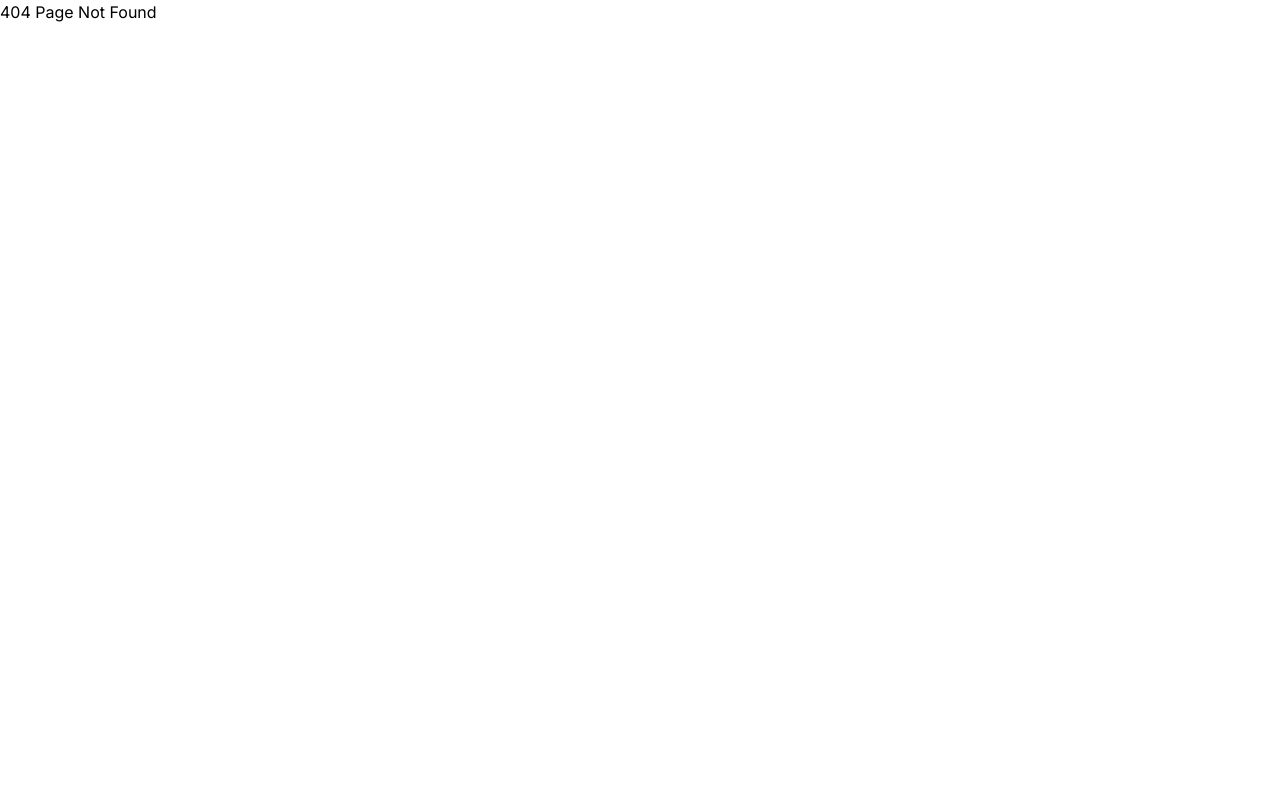
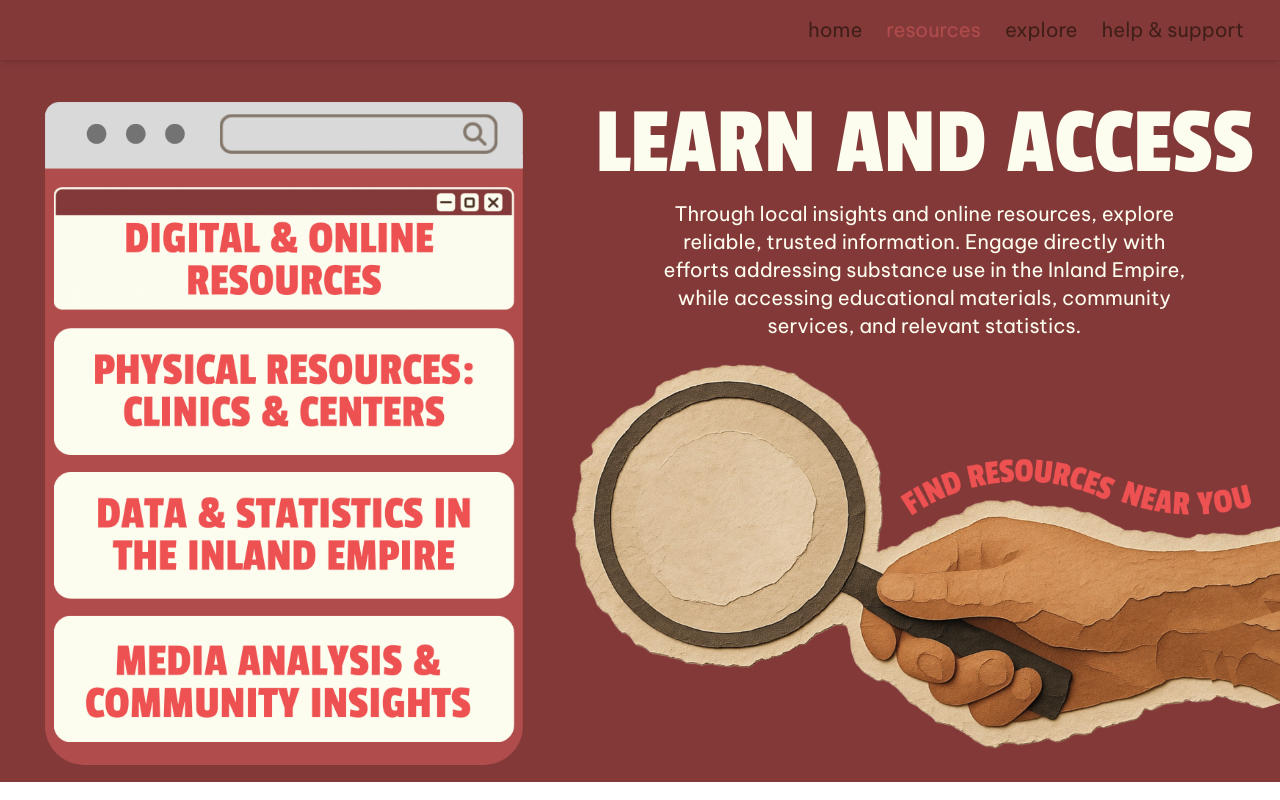
Before and after one commit to yubinzhen/iesc, a Next.js app: page /resources in a window 1280 px wide. Before the commit this address had no page. Built offline with nearby package versions, Linux system fonts and the light colour scheme.

Commit message:
implemented

```diff
--- a/src/app/globals.css
+++ b/src/app/globals.css
@@ -8,6 +8,7 @@
   --color-iesc-vividRed-200: #ec5151;
   --color-iesc-pastelGray-100: #c8bbb1;
   --color-iesc-lightAzure-100: #dde1e3;
+  --color-iesc-pastelRed-100: #843939;
 }
 
 @layer utilities {
--- a/src/app/page.tsx
+++ b/src/app/page.tsx
@@ -1,8 +1,9 @@
-import NavBar from "@/components/navBar";
+import NavBar from "@/components/home/navBar";
 import Landing from "@/components/home/landing";
 import Mission from "@/components/home/mission";
 import Welcome from "@/components/home/welcome";
 import Explore from "@/components/home/explore";
+import Connect from "@/components/home/connect";
 
 const Home = () => {
   return (
@@ -12,6 +13,7 @@ const Home = () => {
       <Mission />
       <Welcome />
       <Explore />
+      <Connect />
     </div>
   );
 };
--- /dev/null
+++ b/src/app/resources/page.tsx
@@ -0,0 +1,13 @@
+import NavBar from "@/components/resources/navBar";
+import Learn from "@/components/resources/learn";
+
+const Resources = () => {
+  return (
+    <>
+      <NavBar />
+      <Learn />
+    </>
+  );
+};
+
+export default Resources;
--- /dev/null
+++ b/src/components/home/connect.tsx
@@ -0,0 +1,29 @@
+const Welcome = () => {
+  return (
+    <div className="bg-iesc-darkBrown-100 flex flex-row">
+      <div className=" w-1/2 pl-10">
+        <div className="font-iesc-passionOne text-iesc-lightYellow-50 mt-9 text-4xl md:text-6xl lg:text-8xl">
+          LET'S <br></br> CONNECT
+        </div>
+
+        <p className="font-iesc-beVietnam pr-16 text-lg md:text-xl text-iesc-lightYellow-50 mb-9">
+          Whether you may have questions, ideas or feedback, please send us a message. Your voice matters in fostering change and strengthening our local community.
+        </p>
+
+        <div className="text-iesc-darkBrown-100 bg-iesc-vividRed-200 text-lg md:text-xl font-iesc-beVietnam p-5  mb-9 text-center w-11/12 font-bold">
+            Email: iesc@gmail.com <br></br>
+            Social Media: @IESC
+        </div>
+
+      </div>
+
+      <div className="w-1/2 bg-iesc-darkBrown-100">
+        <div className="bg-iesc-lightYellow-50">
+            HI
+        </div>
+      </div>
+    </div>
+  );
+};
+
+export default Welcome;
--- /dev/null
+++ b/src/components/resources/learn.tsx
@@ -0,0 +1,30 @@
+import Image from "next/image";
+import Tabs from "@/public/resources/tabs.png";
+import Magnify from "@/public/resources/magnify.png";
+
+const Learn = () => {
+  return (
+    <div className="bg-iesc-pastelRed-100 flex flex-row  pt-24">
+      <div className="w-4/9 px-10">
+        <Image src={Tabs} alt="Tabs" className="w-lg mb-3" />
+
+
+
+      </div>
+
+      <div className="w-5/9 ">
+        <div className="font-iesc-passionOne text-iesc-lightYellow-50 text-4xl md:text-6xl lg:text-8xl text-center">
+            LEARN AND ACCESS
+        </div>
+
+        <p className="font-iesc-beVietnam text-iesc-lightYellow-50 mt-2 w-3/4 text-lg md:text-xl text-center mx-auto">
+            Through local insights and online resources, explore reliable, trusted information. Engage directly with efforts addressing substance use in the Inland Empire, while accessing educational materials, community services, and relevant statistics.
+        </p>
+
+        <Image src={Magnify} alt="Magnify" className="mt-5 object-cover mx-auto" />
+      </div>
+    </div>
+  );
+};
+
+export default Learn;
--- /dev/null
+++ b/src/components/resources/navBar.tsx
@@ -0,0 +1,77 @@
+"use client";
+
+import Link from "next/link";
+import { motion } from "motion/react";
+import { usePathname } from "next/navigation";
+import { useState } from "react";
+import navigations from "@/data/navigation";
+
+const NavBar = () => {
+  const [isOpen, setIsOpen] = useState(false);
+  const path = usePathname();
+
+  return (
+    <nav className="bg-iesc-pastelRed-100 text-iesc-darkBrown-100 fixed z-50 w-full shadow-md">
+      <div className="relative flex items-center justify-end px-6 py-4 md:px-9">
+        <div className="font-iesc-beVietnam hidden gap-6 text-xl md:flex">
+          {navigations.map(({ name, link }, index) => (
+            <Link
+              key={index}
+              href={link}
+              className={`${
+                path === link ? "text-iesc-red-100" : "hover:text-iesc-red-100"
+              }`}
+            >
+              {name}
+            </Link>
+          ))}
+        </div>
+
+        <button
+          type="button"
+          aria-label="Toggle navigation menu"
+          aria-expanded={isOpen}
+          className="flex h-10 w-10 cursor-pointer flex-col items-center justify-center gap-2 md:hidden"
+          onClick={() => setIsOpen((prev) => !prev)}
+        >
+          <span
+            className={`bg-iesc-darkBrown-100 block h-1 w-6 transition-transform duration-300 ${isOpen ? "translate-y-2 rotate-45" : ""}`}
+          />
+          <span
+            className={`bg-iesc-darkBrown-100 block h-1 w-6 transition-opacity duration-300 ${isOpen ? "opacity-0" : ""}`}
+          />
+          <span
+            className={`bg-iesc-darkBrown-100 block h-1 w-6 transition-transform duration-300 ${isOpen ? "-translate-y-4 -rotate-45" : ""}`}
+          />
+        </button>
+      </div>
+
+      <motion.div
+        initial={{ height: 0, opacity: 0, y: -6 }}
+        animate={
+          isOpen
+            ? { height: "auto", opacity: 1, y: 0 }
+            : { height: 0, opacity: 0, y: -6 }
+        }
+        className="border-iesc-lightGray-50 bg-iesc-lightYellow-50 absolute top-full left-0 w-full overflow-hidden border-t shadow-lg md:hidden"
+      >
+        <div className="font-iesc-beVietnam flex flex-col">
+          {navigations.map(({ name, link }, index) => (
+            <Link
+              key={index}
+              href={link}
+              onClick={() => setIsOpen(false)}
+              className={`block px-4 py-3 text-center text-lg transition-colors ${
+                index > 0 ? "border-iesc-lightGray-50 border-t" : ""
+              } ${path === link ? "text-iesc-red-100" : "hover:text-iesc-lightYellow-50"}`}
+            >
+              {name}
+            </Link>
+          ))}
+        </div>
+      </motion.div>
+    </nav>
+  );
+};
+
+export default NavBar;
```
Also changed, not shown: public/resources/magnify.png (added), public/resources/tabs.png (added), src/app/explore/page.tsx (added), src/app/help/page.tsx (added), src/components/home/navBar.tsx (renamed from src/components/navBar.tsx).
